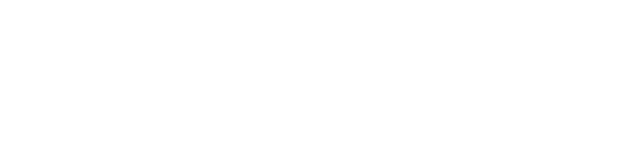
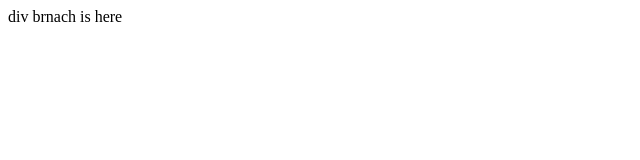
Before and after one commit to nuruzzamanHimel0/test, a plain HTML site: page index.html in a window 1280 px wide. Shown: the whole page, without its empty margins (0-640 px from the left). Drawn offline with Linux system fonts and the light colour scheme.

Commit message:
'dev-1-com'

```diff
--- a/index.html
+++ b/index.html
@@ -6,6 +6,6 @@
     <title>Document</title>
 </head>
 <body>
-
+    div brnach is here
 </body>
 </html>
```
